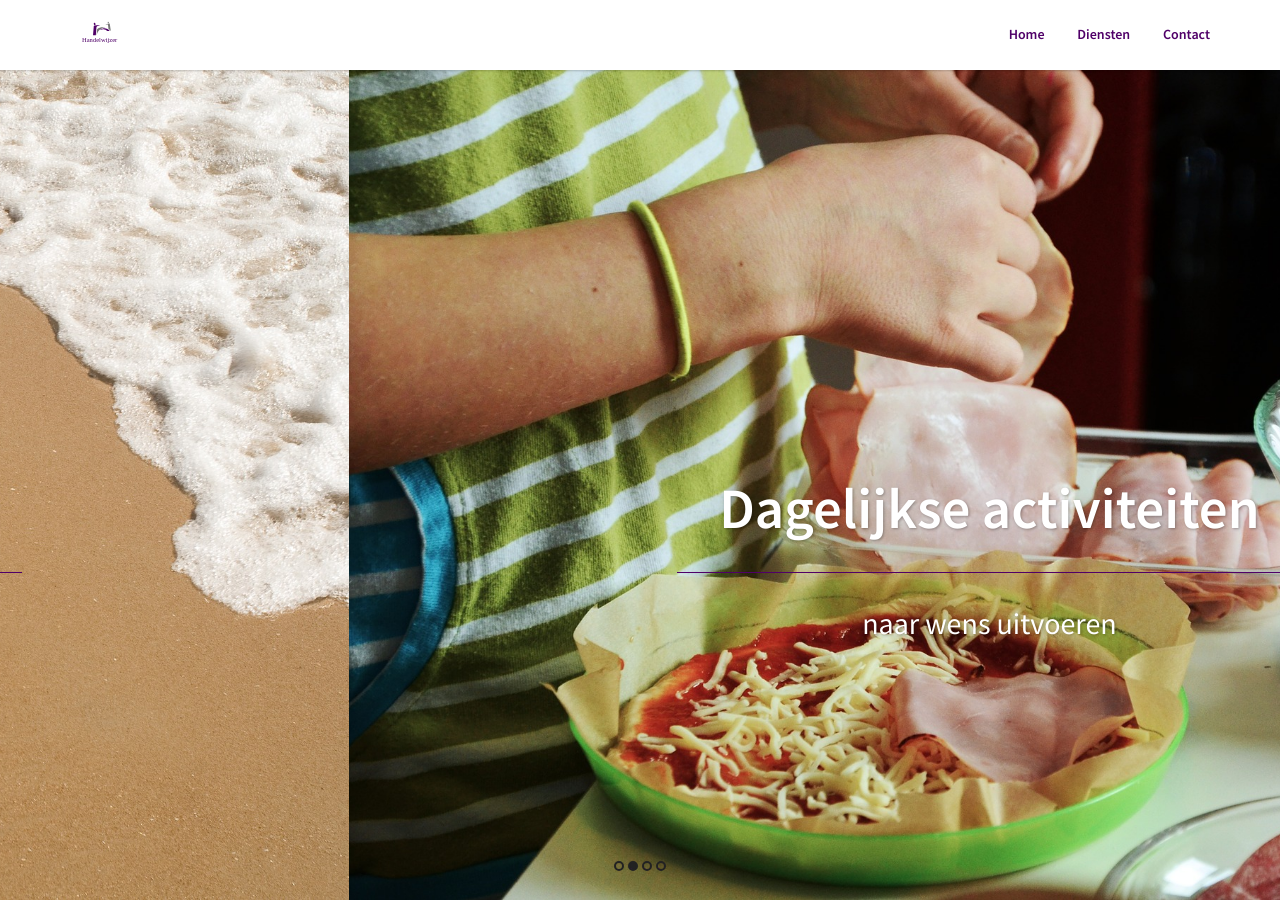
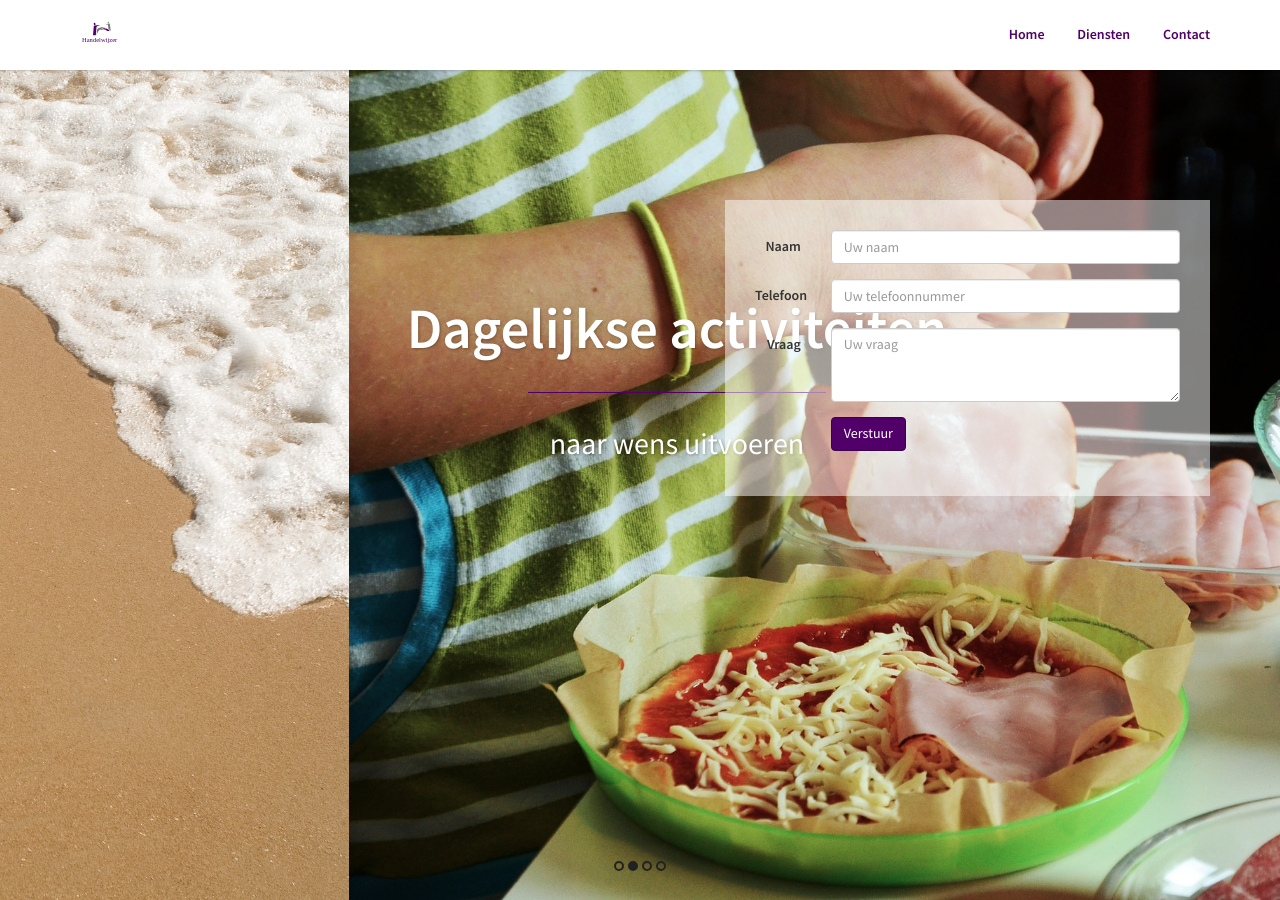
Before and after one commit to richardcornelissen/handelwijzer.com, a Jekyll site: the page built from index.html, in a window 1280 px wide and 900 px high. Built offline with Jekyll 4.4.1, drawn with Linux system fonts in a browser that asks for light colours.

Commit message:
Form toegevoegd, TODO responsive
Form toegevoegd die op elke slide te zien is
TODO: responsive, momenteel lastig

```diff
--- a/index.html
+++ b/index.html
@@ -2,12 +2,43 @@
 layout: default
 title: Handelwijzer | ergotherapie
 ---
-
+<div id="call-to-action">
+    <div class="row">
+        <div class="col-sm-6 col-sm-offset-6">
+            <form class="form-horizontal">
+                <div class="form-group">
+                    <label for="naam" class="col-sm-2 control-label">Naam</label>
+                    <div class="col-sm-10">
+                        <input type="text" id="naam" class="form-control" placeholder="Uw naam">
+                    </div>
+                </div>
+                <div class="form-group">
+                    <label for="telefoon" class="col-sm-2 control-label">Telefoon</label>
+                    <div class="col-sm-10">
+                        <input type="text" id="telefoon" class="form-control" placeholder="Uw telefoonnummer">
+                    </div>
+                </div>
+                <div class="form-group">
+                    <label for="vraag" class="col-sm-2 control-label">Vraag</label>
+                    <div class="col-sm-10">
+                        <textarea id="vraag" class="form-control" rows="3" placeholder="Uw vraag"></textarea>
+                    </div>
+                </div>
+                <div class="form-group">
+                    <div class="col-sm-offset-2 col-sm-10">
+                        <button type="submit" class="btn btn-primary">Verstuur</button>
+                    </div>
+                </div>
+            </form>
+        </div>
+    </div>
+</div>
 <div id="slides">
     <ul class="slides-container">
         <li>
             <img src="./images/strand.jpg" alt="strand">
             <div class="container">
+                <div class="col-sm-6">
                     <h1 class="maintitle">Welkom</h1>
                     <hr />
                     <div class="contrast">
@@ -16,20 +47,24 @@ title: Handelwijzer | ergotherapie
                         </p>
                     </div>
                 </div>
+            </div>
         </li>
         <li>
             <img src="./images/koken.jpg" alt="koken">
             <div class="container">
+                <div class="col-sm-6">
                     <h1 class="maintitle">Dagelijkse activiteiten</h1>
                     <hr />
                     <div class="contrast">
                         <p>naar wens uitvoeren</p>
                     </div>
                 </div>
+            </div>
         </li>
         <li>
             <img src="./images/coffee.jpg" alt="koffie">
             <div class="container">
+                <div class="col-sm-6">
                     <h1 class="maintitle">Energie coaching</h1>
                     <hr />
                     <div class="contrast">
@@ -38,14 +73,17 @@ title: Handelwijzer | ergotherapie
                         </p>
                     </div>
                 </div>
+            </div>
         </li>
         <li>
             <img src="./images/home-office.jpg" alt="home office">
             <div class="container">
+                <div class="col-sm-6">
                     <h1 class="maintitle">Arbeidsreïntegratie</h1>
                     <hr />
                     <div class="contrast">
                         <p>terug aan het werk</p>
+                    </div>
                 </div>
             </div>
         </li>
```
Also changed, not shown: css/layout.scss (+15 -3 lines), css/layout.min.css. Lines whose indentation alone changed are shown as unchanged.
